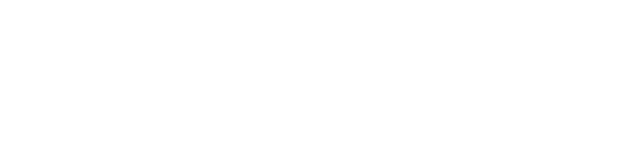
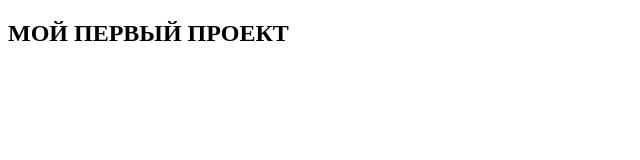
Before and after one commit to Yoshimitsu-MB/first-project, a plain HTML site: page index.html in a window 1280 px wide. Shown: the whole page, without its empty margins (0-640 px from the left). Drawn offline with Linux system fonts and the light colour scheme.

Commit message:
Push Try

```diff
--- a/index.html
+++ b/index.html
@@ -1,6 +1,12 @@
 <!DOCTYPE html>
 <html>
     <body class="page">
+        <nav class="menu">
+            <div>
+                <h1>МОЙ ПЕРВЫЙ ПРОЕКТ</h1>
+            </div>
+
+        </nav>
 
 
 
```
